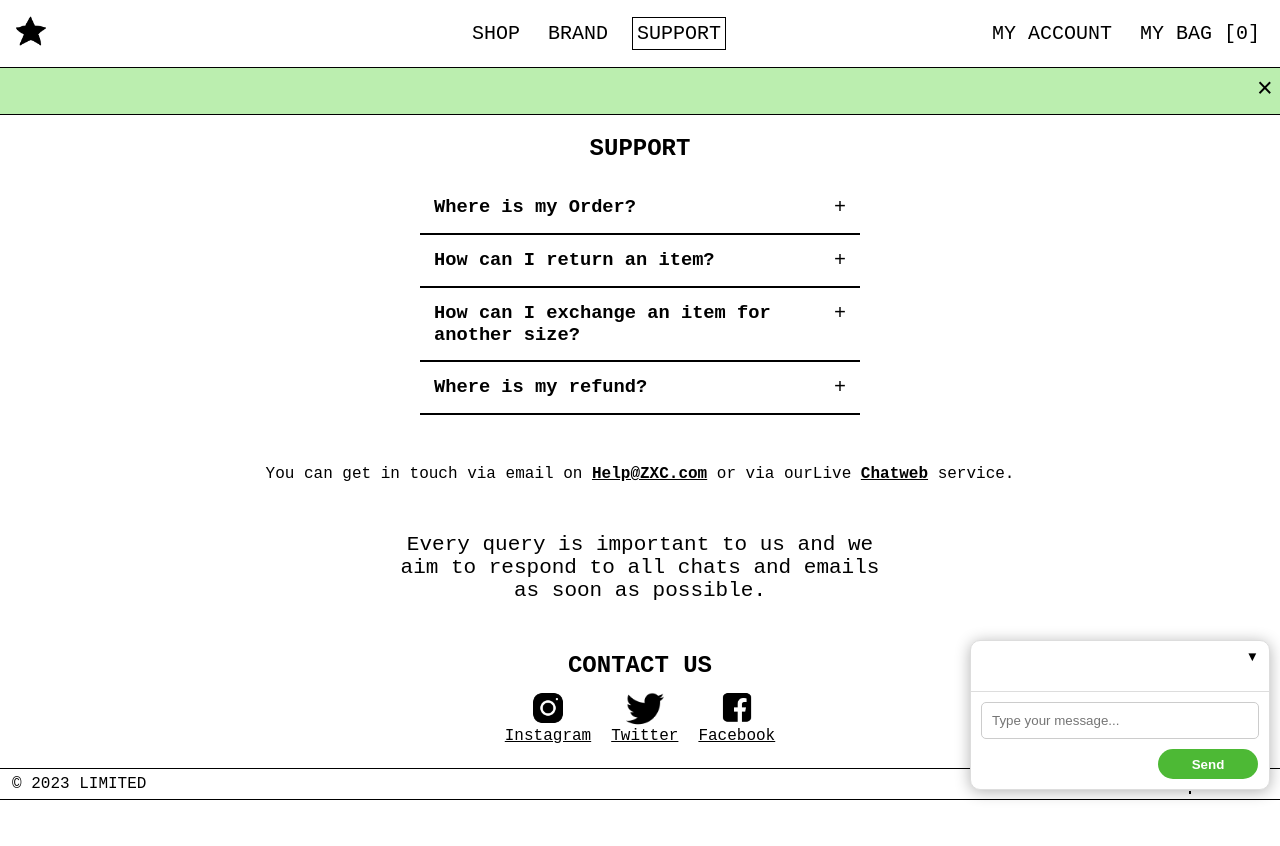
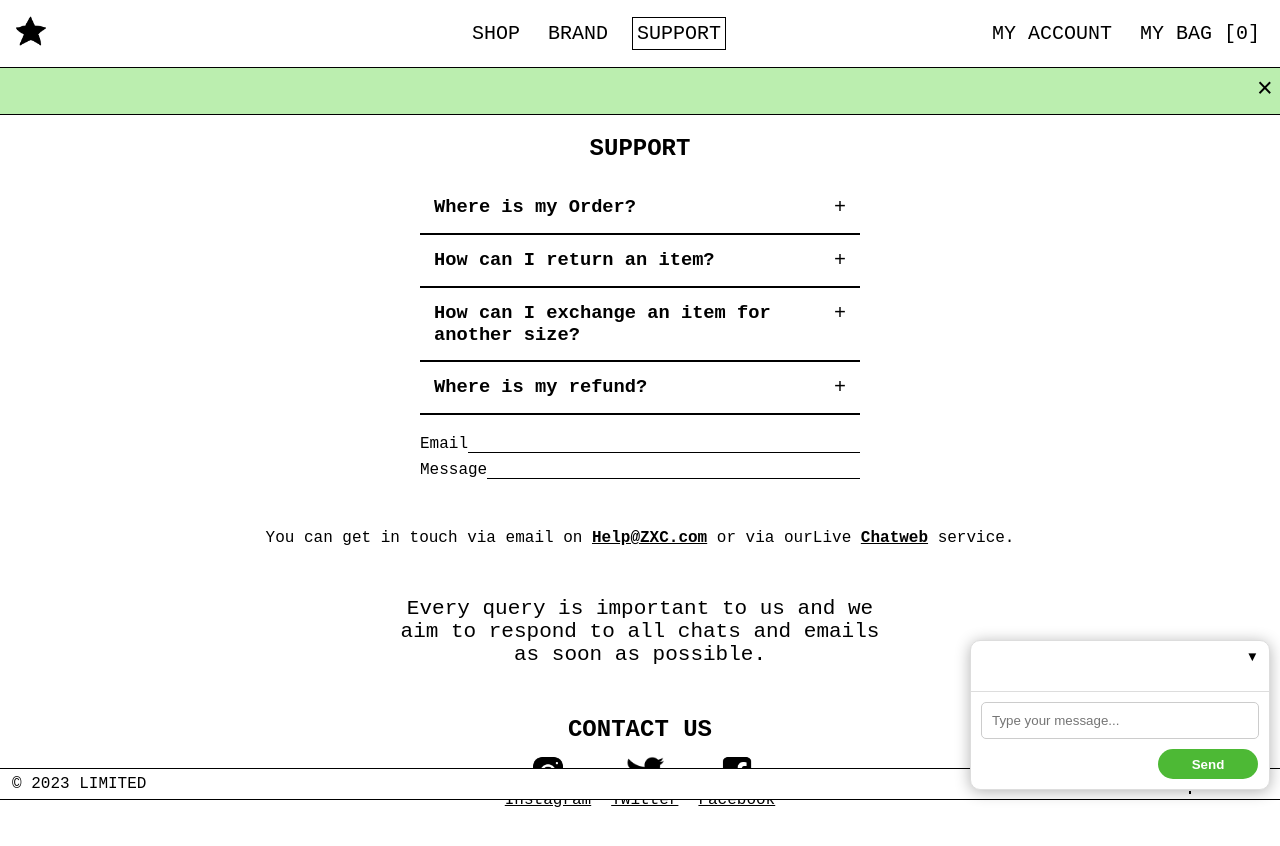
Before and after one commit to SakhnoDima/shop_assistant, a Next.js app: page /support in a window 1280 px wide. Shown: the top 846 px of the page. Before the commit the page ends 807 px from the top, so only its background shows below. Built offline with nearby package versions, Linux system fonts and the light colour scheme.

Commit message:
add forma for support massage
add form el

```diff
--- a/src/app/support/page.js
+++ b/src/app/support/page.js
@@ -1,84 +1,96 @@
-'use client'
-import {useState} from "react";
-import s from "./Support.module.scss"
+"use client";
+import { useState } from "react";
+import s from "./Support.module.scss";
 import Where_is_my_Order from "@/components/popular_faqs/Where_is_my_ order/Where_is_my_ order";
 import How_can_I_return_an_item from "@/components/popular_faqs/How_can_I_return_an_item/How_can_I_return_an_item";
-import How_can_I_exchange_an_item_for_another_size
-    from "@/components/popular_faqs/How_can_I_exchange_an_item_for_another_size/How_can_I_exchange_an_item_for_another_size";
+import How_can_I_exchange_an_item_for_another_size from "@/components/popular_faqs/How_can_I_exchange_an_item_for_another_size/How_can_I_exchange_an_item_for_another_size";
 import Where_is_my_refund from "@/components/popular_faqs/Where_is_my_refund/Where_is_my_refund";
-import InstagramLogo from '@/../public/icons8-instagram-64.png'
-import TwitterLogo from '@/../public/icons8-твиттер-50.png'
-import FacebookLogo from '@/../public/icons8-facebook-64.png'
+import InstagramLogo from "@/../public/icons8-instagram-64.png";
+import TwitterLogo from "@/../public/icons8-твиттер-50.png";
+import FacebookLogo from "@/../public/icons8-facebook-64.png";
 import Image from "next/image";
 
+import Support_message_form from "@/components/support_message_form/Form";
+
 const popularFaqs = [
-    {title: 'Where is my Order?', info: Where_is_my_Order},
-    {title: 'How can I return an item?', info: How_can_I_return_an_item},
-    {title: 'How can I exchange an item for another size?', info: How_can_I_exchange_an_item_for_another_size},
-    {title: 'Where is my refund?', info: Where_is_my_refund},
-]
+  { title: "Where is my Order?", info: Where_is_my_Order },
+  { title: "How can I return an item?", info: How_can_I_return_an_item },
+  {
+    title: "How can I exchange an item for another size?",
+    info: How_can_I_exchange_an_item_for_another_size,
+  },
+  { title: "Where is my refund?", info: Where_is_my_refund },
+];
 
 const contactUs = [
-    {title: 'Instagram', image: InstagramLogo, href: 'https://www.instagram.com/'},
-    {title: 'Twitter', image: TwitterLogo, href: 'https://twitter.com/home'},
-    {title: 'Facebook', image: FacebookLogo, href: 'https://www.facebook.com/'},
-]
+  {
+    title: "Instagram",
+    image: InstagramLogo,
+    href: "https://www.instagram.com/",
+  },
+  { title: "Twitter", image: TwitterLogo, href: "https://twitter.com/home" },
+  { title: "Facebook", image: FacebookLogo, href: "https://www.facebook.com/" },
+];
 
-const Questions = ({faq}) => {
-    const Renderer = faq.info
-    const [show, setShow] = useState(false)
+const Questions = ({ faq }) => {
+  const Renderer = faq.info;
+  const [show, setShow] = useState(false);
 
   const changePointer = () => setShow(!show);
 
-    return <div>
+  return (
+    <div>
       <div className={s.title} onClick={changePointer}>
         <h3>{faq.title}</h3>
-            <div>{show ? '-' : '+'}</div>
+        <div>{show ? "-" : "+"}</div>
       </div>
-        {show
-            ? <Renderer/>
-            : ''
-        }
+      {show ? <Renderer /> : ""}
     </div>
-}
+  );
+};
 
-const Links = ({link}) => {
-    return <div className={s.link}>
-        <Image src={link.image} alt={link.title} width={38}/>
+const Links = ({ link }) => {
+  return (
+    <div className={s.link}>
+      <Image src={link.image} alt={link.title} width={38} />
       <a href={link.href}>{link.title}</a>
     </div>
-}
+  );
+};
 
 const Support = () => {
-
-    return <div className={s.support_page}>
+  return (
+    <div className={s.support_page}>
       <h2 className={s.page_titel}>SUPPORT</h2>
 
       <div className={s.popular_faqs}>
         {popularFaqs.map((faq, index) => (
-                    <Questions faq={faq} key={index}/>
-                )
-            )}
+          <Questions faq={faq} key={index} />
+        ))}
       </div>
 
+      <Support_message_form />
+
       <div className={s.feedback}>
-            You can get in touch via email on <span>Help@ZXC.com</span> or via ourLive <span>Chatweb</span> service.
+        You can get in touch via email on <span>Help@ZXC.com</span> or via
+        ourLive <span>Chatweb</span> service.
       </div>
 
       <p className={s.query_important}>
-            Every query is important to us and we aim to respond to all chats and emails as soon as possible.
+        Every query is important to us and we aim to respond to all chats and
+        emails as soon as possible.
       </p>
 
       <div className={s.contact_us}>
         <h2 className={s.contact_us_title}>CONTACT US</h2>
         <div className={s.contact_us_links}>
           {contactUs.map((link, index) => (
-                        <Links link={link} key={index}/>
-                    )
-                )}
+            <Links link={link} key={index} />
+          ))}
         </div>
       </div>
     </div>
-}
+  );
+};
 
 export default Support;
--- /dev/null
+++ b/src/components/support_message_form/Form.js
@@ -0,0 +1,21 @@
+import React from "react";
+import { StyledBox, StyledForm } from "./styled_form";
+
+const Support_message_form = () => {
+  return (
+    <StyledBox>
+      <StyledForm>
+        <label>
+          <p>Email</p>
+          <input />
+        </label>
+        <label>
+          <p>Message</p>
+          <input />
+        </label>
+      </StyledForm>
+    </StyledBox>
+  );
+};
+
+export default Support_message_form;
--- /dev/null
+++ b/src/components/support_message_form/styled_form.js
@@ -0,0 +1,22 @@
+import styled from "styled-components";
+
+export const StyledBox = styled.div`
+  margin-top: 20px;
+  max-width: 440px;
+`;
+export const StyledForm = styled.form`
+  display: flex;
+  gap: 8px;
+  flex-direction: column;
+  width: 440px;
+
+  label {
+    display: flex;
+  }
+
+  input {
+    border: none;
+    border-bottom: 1px solid black;
+    width: 400px;
+  }
+`;
```
Also changed, not shown: src/helpers/utils/messageSender.js (added, +11 -0 lines), new-data/data.txt. Lines whose indentation alone changed are shown as unchanged.
